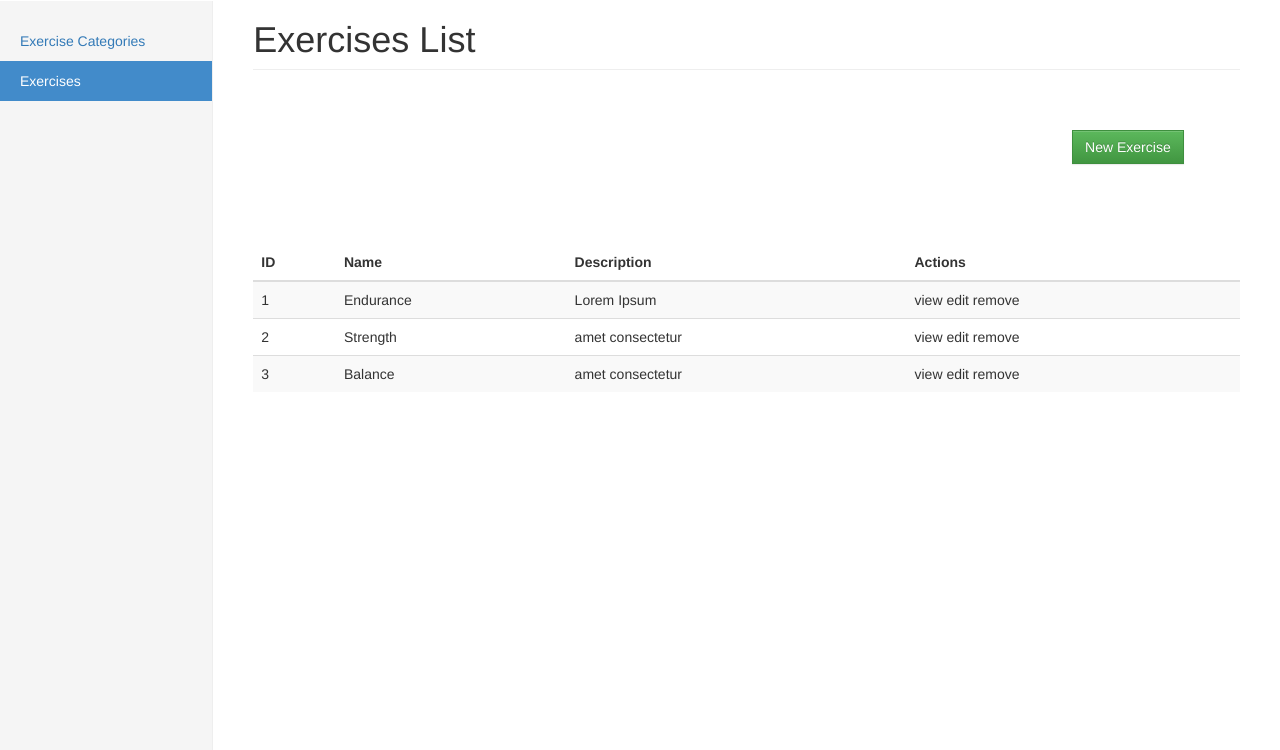
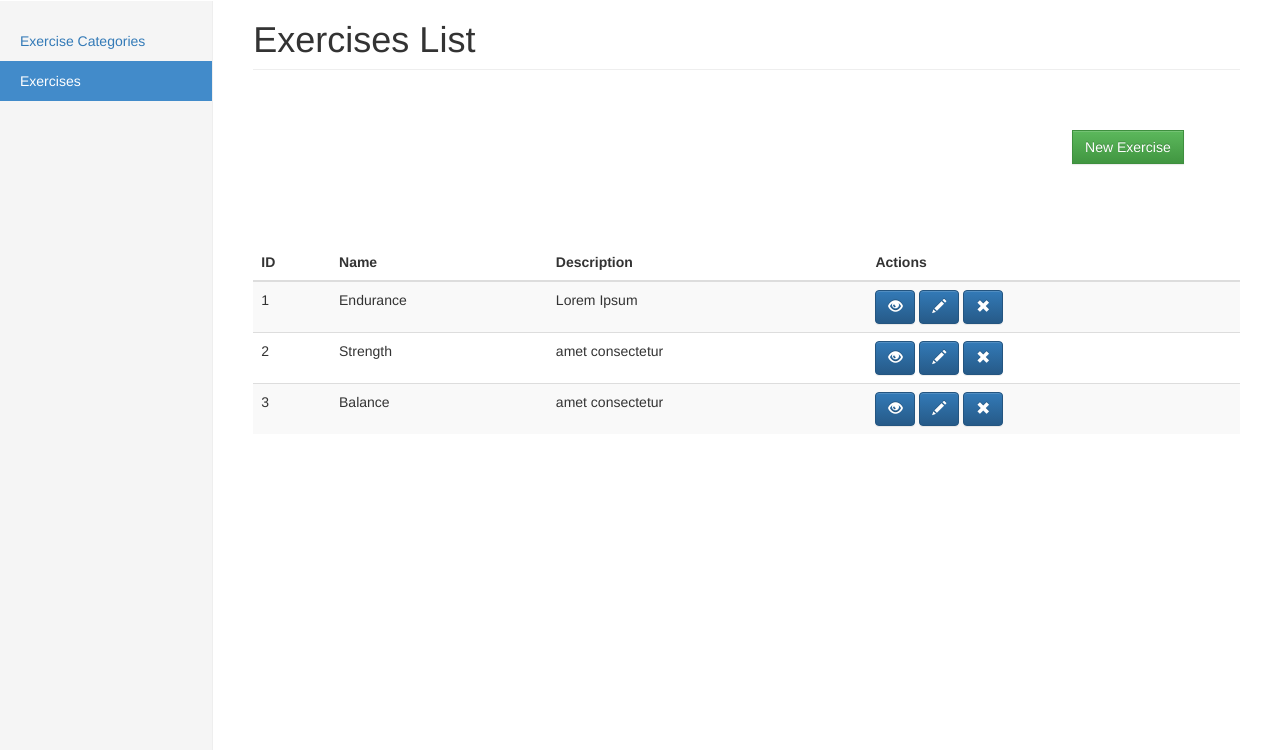
Before and after one commit to kikocastro/2014FallWeb, a PHP site: page /admin/exercises in a window 1280 px wide. Shown: the part 50-800 px from the top of the page. Run offline with PHP 8.4, Linux system fonts and the light colour scheme; some libraries are stand-ins or nearby versions.

Commit message:
icons for actions

```diff
--- a/fitness_track_app/wireframe/admin/exercises/index.php
+++ b/fitness_track_app/wireframe/admin/exercises/index.php
@@ -68,19 +68,49 @@
                 <td>1</td>
                 <td>Endurance</td>
                 <td>Lorem Ipsum</td>
-                <td>view edit remove</td>
+                <td>
+                  <button type="submit" class="btn btn-primary">
+                    <i class="glyphicon glyphicon-eye-open icon-white"></i>
+                  </button>
+                  <button type="submit" class="btn btn-primary">
+                    <i class="glyphicon glyphicon-pencil icon-white"></i>
+                  </button>
+                  <button type="submit" class="btn btn-primary">
+                    <i class="glyphicon glyphicon-remove icon-white"></i>
+                  </button>
+                </td>
               </tr>
               <tr>
                 <td>2</td>
                 <td>Strength</td>
                 <td>amet consectetur</td>
-                <td>view edit remove</td>
+                <td>
+                  <button type="submit" class="btn btn-primary">
+                    <i class="glyphicon glyphicon-eye-open icon-white"></i>
+                  </button>
+                  <button type="submit" class="btn btn-primary">
+                    <i class="glyphicon glyphicon-pencil icon-white"></i>
+                  </button>
+                  <button type="submit" class="btn btn-primary">
+                    <i class="glyphicon glyphicon-remove icon-white"></i>
+                  </button>
+                </td>
               </tr>
               <tr>
                 <td>3</td>
                 <td>Balance</td>
                 <td>amet consectetur</td>
-                <td>view edit remove</td>
+                <td>
+                  <button type="submit" class="btn btn-primary">
+                    <i class="glyphicon glyphicon-eye-open icon-white"></i>
+                  </button>
+                  <button type="submit" class="btn btn-primary">
+                    <i class="glyphicon glyphicon-pencil icon-white"></i>
+                  </button>
+                  <button type="submit" class="btn btn-primary">
+                    <i class="glyphicon glyphicon-remove icon-white"></i>
+                  </button>
+                </td>
               </tr>
 
             </table>
```
Also changed, not shown: fitness_track_app/wireframe/admin/exercises-categories/index.php (+24 -3 lines).
